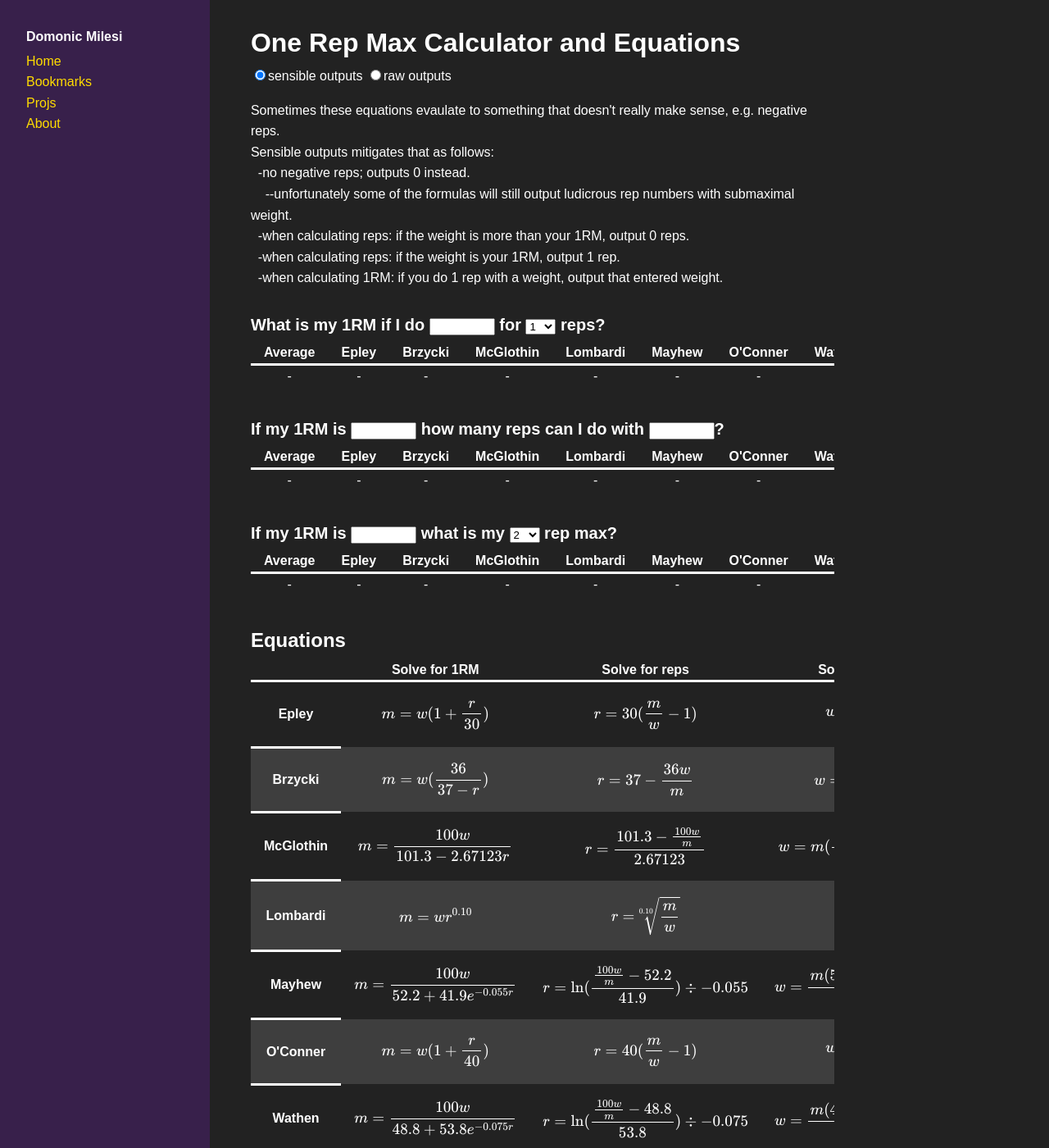
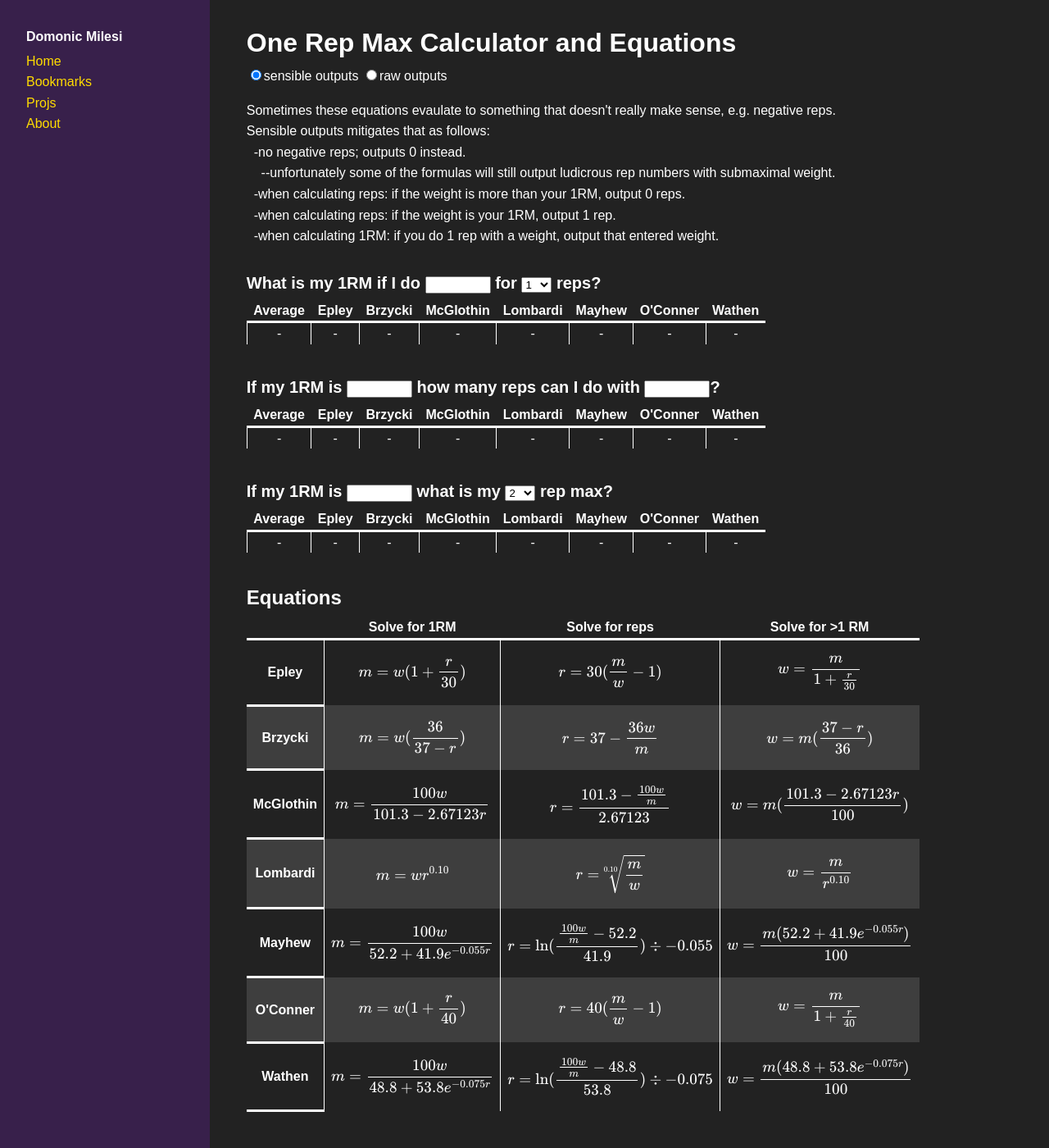
Before and after one commit to dom-o/domonicmilesi.com, a Jekyll site: the page built from _pages/one-rep-max.html, in a window 1280 px wide and 1400 px high. Shown: the whole window at 82% size. Built offline with Jekyll 4.4.1, drawn with Linux system fonts in a browser that asks for light colours.

Commit message:
Modify css.

```diff
--- a/_includes/one-rep-max.css
+++ b/_includes/one-rep-max.css
@@ -1,7 +1,5 @@
-body {
-  padding: 0rem 2rem;
-  max-width: 95vw;
-  overflow-x: auto;
+.content {
+  max-width: none;
 }
 p {
   margin-bottom: 2rem;
@@ -13,8 +11,12 @@ table {
 th {
   border-bottom: solid #fff;
 }
+td {
+  border-left:solid thin #fff;
+}
 td, th {
-  padding: 0rem 1rem;
+  /* border-left: solid thin #fff; */
+  padding: 0rem 0.5rem;
   text-align: center;
 }
 .table-container {
```
